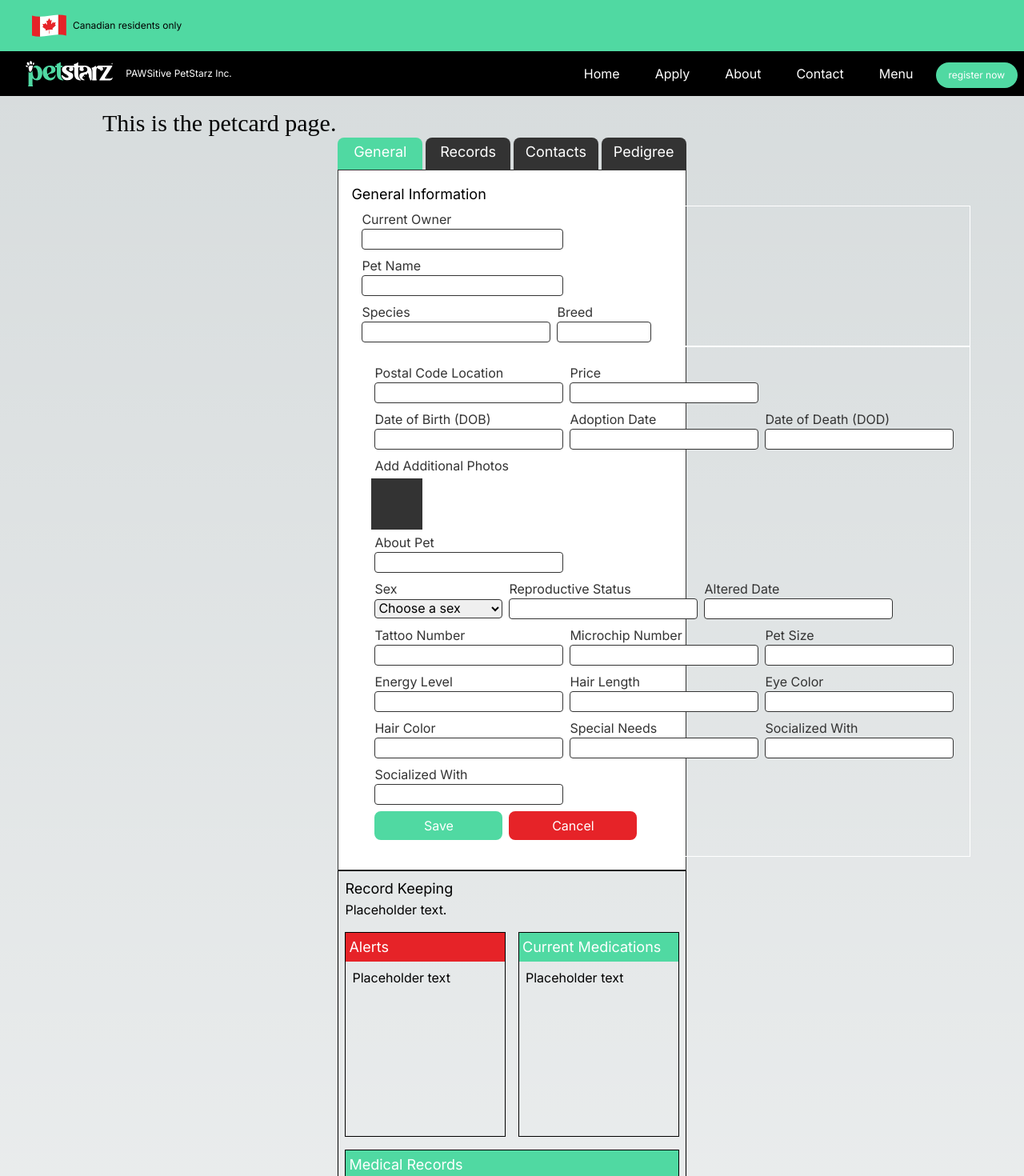
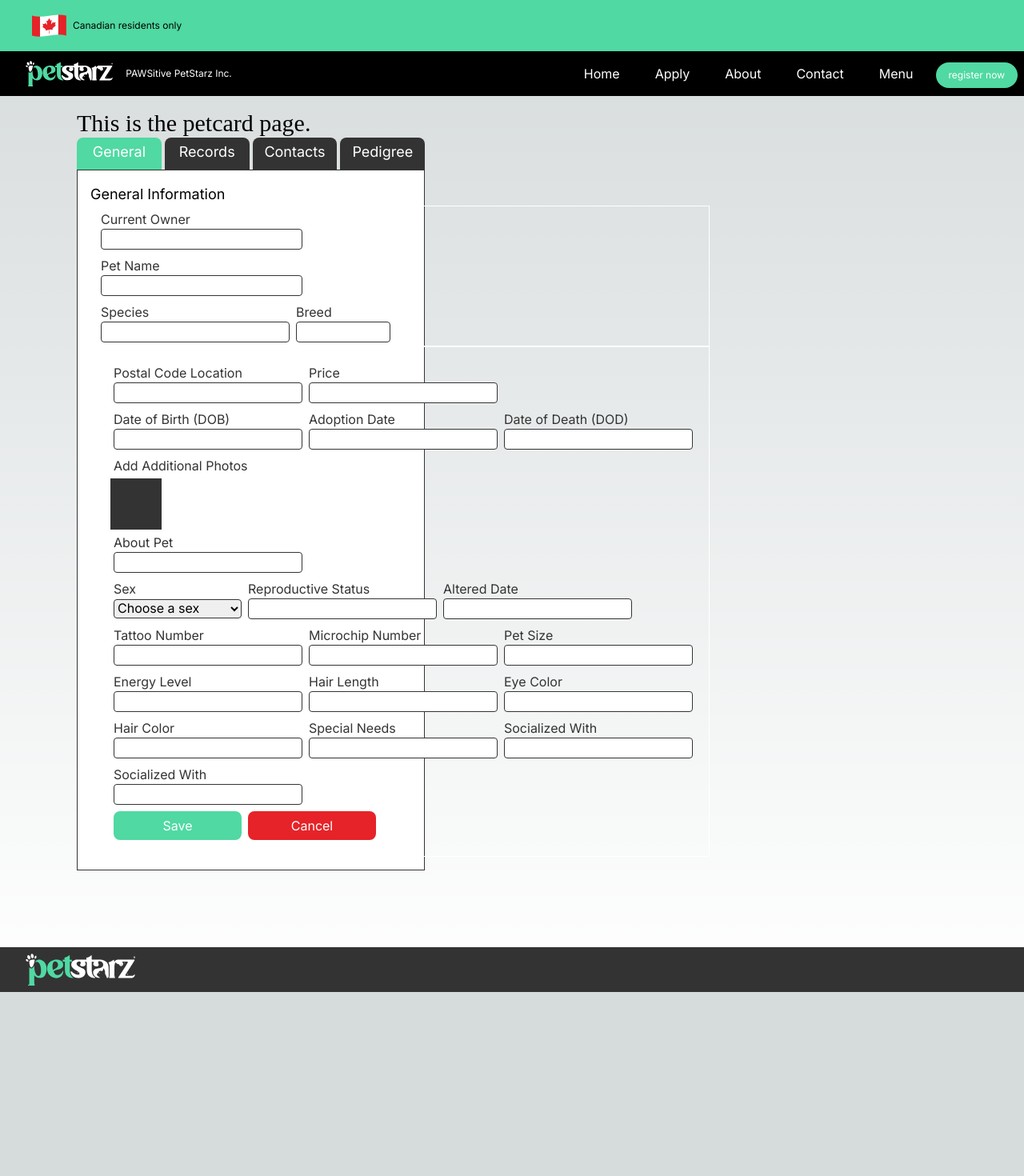
Before and after one commit to samnbogen/petstarz, a Next.js app: page /petcard in a window 1280 px wide. Shown: the top 1470 px of the page at 80% size. After the commit the page ends 1240 px from the top, so only its background shows below. Built offline with nearby package versions, Linux system fonts and the light colour scheme.

Commit message:
Added some functionality to forms

```diff
--- a/app/petcard/formnav.js
+++ b/app/petcard/formnav.js
@@ -1,18 +1,32 @@
-export default function FormNav(){
+const FormNav = () => {
+        const [selectedForm, setSelectedForm] = useState('form1');
+
+        const handleFormChange = (form) => {
+          setSelectedForm(form);
+        };
+
+
     return (
         <div class="h-10 flex flex-row w-2/5">
-            <div class=" mr-1 p-1 rounded-t-lg w-1/4 bg-green hover:cursor-pointer">
+            <div onClick={() => handleFormChange('form1')} class=" mr-1 p-1 rounded-t-lg w-1/4 bg-green hover:cursor-pointer">
                 <h1 class="text-lg text-center text-white">General</h1>
             </div>
-            <div class=" mr-1 p-1 rounded-t-lg w-1/4 bg-gray hover:cursor-pointer">
+            <div onClick={() => handleFormChange('form2')}class=" mr-1 p-1 rounded-t-lg w-1/4 bg-gray hover:cursor-pointer">
                 <h1 class="text-lg text-center text-white">Records</h1>
             </div>
-            <div class=" mr-1 p-1 rounded-t-lg w-1/4 bg-gray hover:cursor-pointer">
+            <div onClick={() => handleFormChange('form3')} class=" mr-1 p-1 rounded-t-lg w-1/4 bg-gray hover:cursor-pointer">
                 <h1 class="text-lg text-center text-white">Contacts</h1>
             </div>
-            <div class="p-1 rounded-t-lg w-1/4 bg-gray hover:cursor-pointer">
+            <div onClick={() => handleFormChange('form4')} class="p-1 rounded-t-lg w-1/4 bg-gray hover:cursor-pointer">
                 <h1 class="text-lg text-center text-white">Pedigree</h1>
             </div>
+
+            {selectedForm === 'form1' && <PetCardForm />}
+            {selectedForm === 'form2' && <RecordsForm />}
+            {selectedForm === 'form3' && <ContactsForm />}
+            {selectedForm === 'form4' && <PedigreeForm />}
         </div>
     )
 };
+
+export default FormNav;
--- a/app/petcard/page.js
+++ b/app/petcard/page.js
@@ -1,18 +1,26 @@
 "use client";
 
+import { useState } from 'react';
 import Image from "next/image";
 import PetCardForm from "./Form.js";
 import Navbar from '/app/components/navbar.js';
-import FormNav from "./formnav.js";
+import Footer from '/app/components/footer.js';
 import RecordsForm from "./recordsform.js";
 import ContactsForm from "./contactsform.js";
 import PedigreeForm from "./pedigreeform.js";
 
 export default function Home() {
+
+  const [selectedForm, setSelectedForm] = useState('form1');
+
+  const handleFormChange = (form) => {
+    setSelectedForm(form);
+  };
+
   return (
     <main>
       <Navbar />
-        <div className="flex min-h-screen flex-col items-center justify-between p-24">
+          <div className="flex min-h-screen flex-col p-24">
               <div className="mt-10 z-10 max-w-5xl w-full items-center justify-between font-mono text-sm lg:flex">
                   <h1
                   className="text-3xl text-center text-black hover:text-light-violet z-40"
@@ -20,12 +28,26 @@ export default function Home() {
                       This is the petcard page.
                   </h1>
               </div>
-            <FormNav /> {/* FormNav will allow the user to switch between forms with ease. For now, all forms are displayed for ease of development */}
-            <PetCardForm />
-            <RecordsForm />
-            <ContactsForm />
-            <PedigreeForm />
+              <div class="h-10 flex flex-row w-2/5">
+                <div onClick={() => handleFormChange('form1')} class=" mr-1 p-1 rounded-t-lg w-1/4 bg-green hover:cursor-pointer">
+                    <h1 class="text-lg text-center text-white">General</h1>
                 </div>
+                <div onClick={() => handleFormChange('form2')}class=" mr-1 p-1 rounded-t-lg w-1/4 bg-gray hover:cursor-pointer">
+                    <h1 class="text-lg text-center text-white">Records</h1>
+                </div>
+                <div onClick={() => handleFormChange('form3')} class=" mr-1 p-1 rounded-t-lg w-1/4 bg-gray hover:cursor-pointer">
+                    <h1 class="text-lg text-center text-white">Contacts</h1>
+                </div>
+                <div onClick={() => handleFormChange('form4')} class="p-1 rounded-t-lg w-1/4 bg-gray hover:cursor-pointer">
+                    <h1 class="text-lg text-center text-white">Pedigree</h1>
+                </div>
+          </div>
+            {selectedForm === 'form1' && <PetCardForm />}
+            {selectedForm === 'form2' && <RecordsForm />}
+            {selectedForm === 'form3' && <ContactsForm />}
+            {selectedForm === 'form4' && <PedigreeForm />}
+        </div>
+        <Footer />
     </main>
   );
 }
```
Lines whose indentation alone changed are shown as unchanged.
